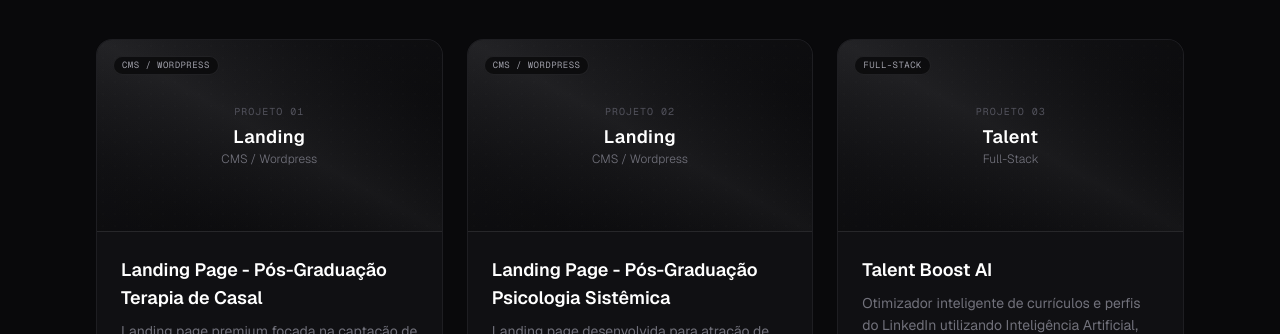
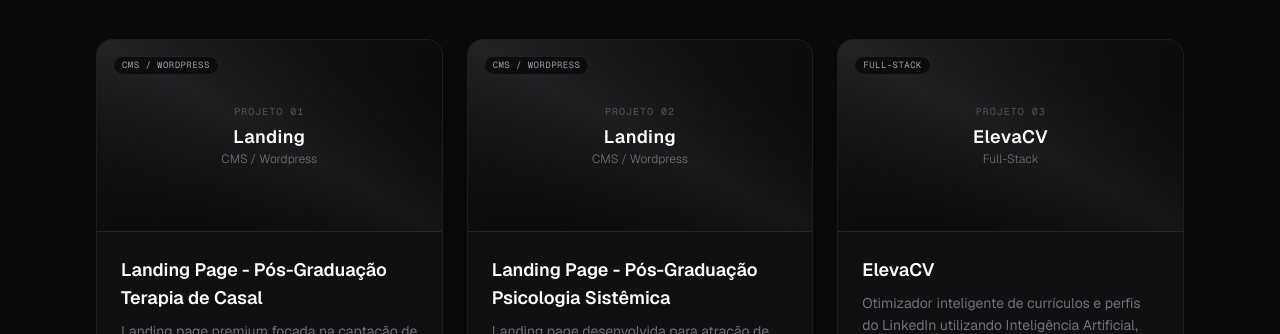
Before and after one commit to LucasBigliardi/lucas-portfolio, a Next.js app: page / in a window 1280 px wide. Shown: the part 2360-2694 px from the top of the page. Built offline with nearby package versions, Linux system fonts and the light colour scheme.

Commit message:
chore: rename Talent Boost AI project to ElevaCV and update URLs

```diff
--- a/src/components/Projects.tsx
+++ b/src/components/Projects.tsx
@@ -34,12 +34,12 @@ const projects: Project[] = [
     imageAlt: "Landing Page Pós-Graduação em Psicologia Sistêmica"
   },
   {
-    title: "Talent Boost AI",
+    title: "ElevaCV",
     category: "Full-Stack",
     description: "Otimizador inteligente de currículos e perfis do LinkedIn utilizando Inteligência Artificial, gerando recomendações personalizadas para se destacar em processos seletivos.",
     technologies: ["React", "TypeScript", "Tailwind CSS", "OpenAI API", "Node.js"],
-    githubUrl: "https://github.com/LucasBigliardi/talent-boost-ai",
-    demoUrl: "https://lucasbigliardi.github.io/talent-boost-ai/",
+    githubUrl: "https://github.com/LucasBigliardi/eleva-cv",
+    demoUrl: "https://lucasbigliardi.github.io/eleva-cv/",
     imageAlt: "Talent Boost AI Screenshot representation"
   }
 ];
@@ -69,11 +69,10 @@ export default function Projects() {
               <button
                 key={cat}
                 onClick={() => setActiveCategory(cat)}
-                className={`text-xs px-4 py-2 rounded-full border transition-all duration-200 ${
-                  activeCategory === cat
+                className={`text-xs px-4 py-2 rounded-full border transition-all duration-200 ${activeCategory === cat
                     ? "bg-white text-zinc-950 border-white font-medium"
                     : "bg-transparent text-zinc-400 border-zinc-800 hover:border-zinc-700 hover:text-white"
-                }`}
+                  }`}
               >
                 {cat}
               </button>
```
